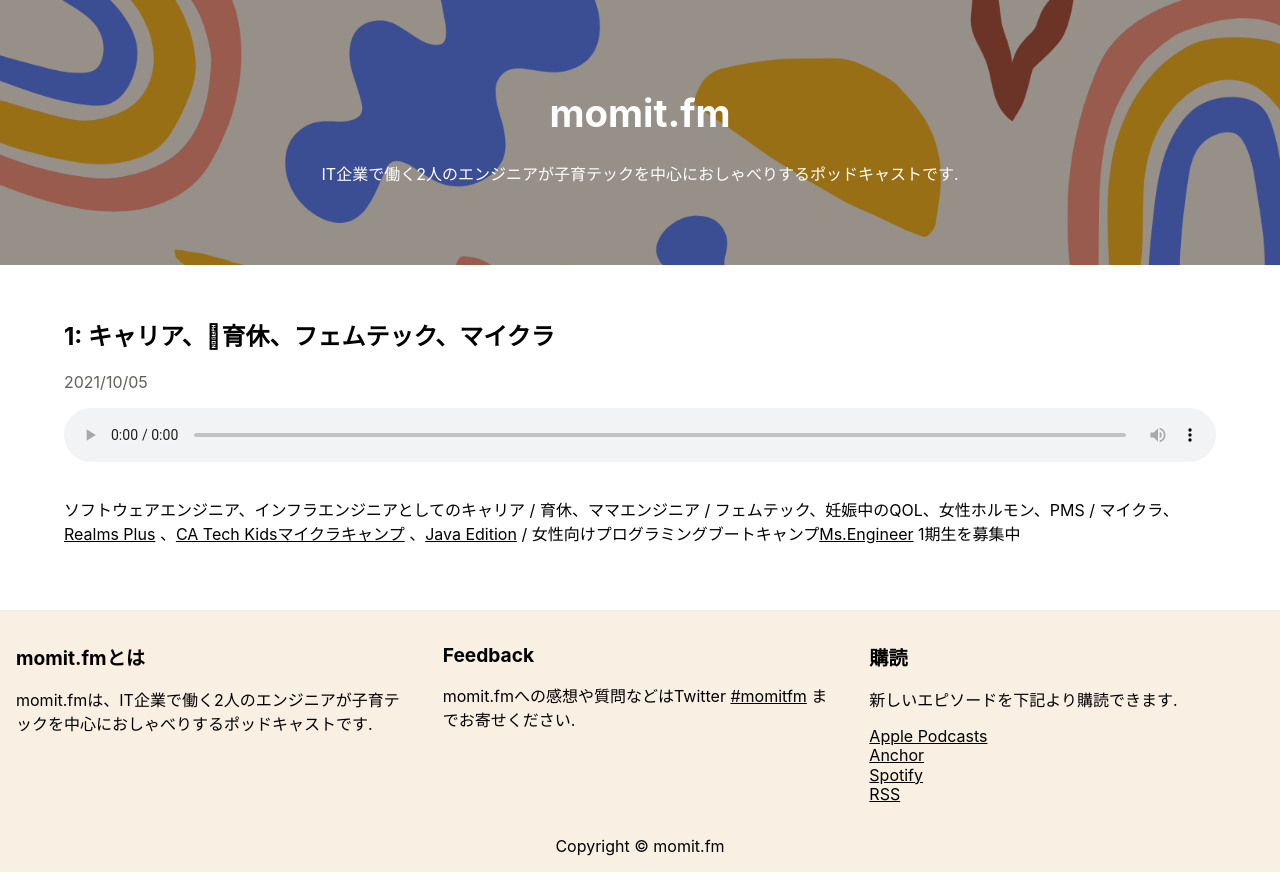
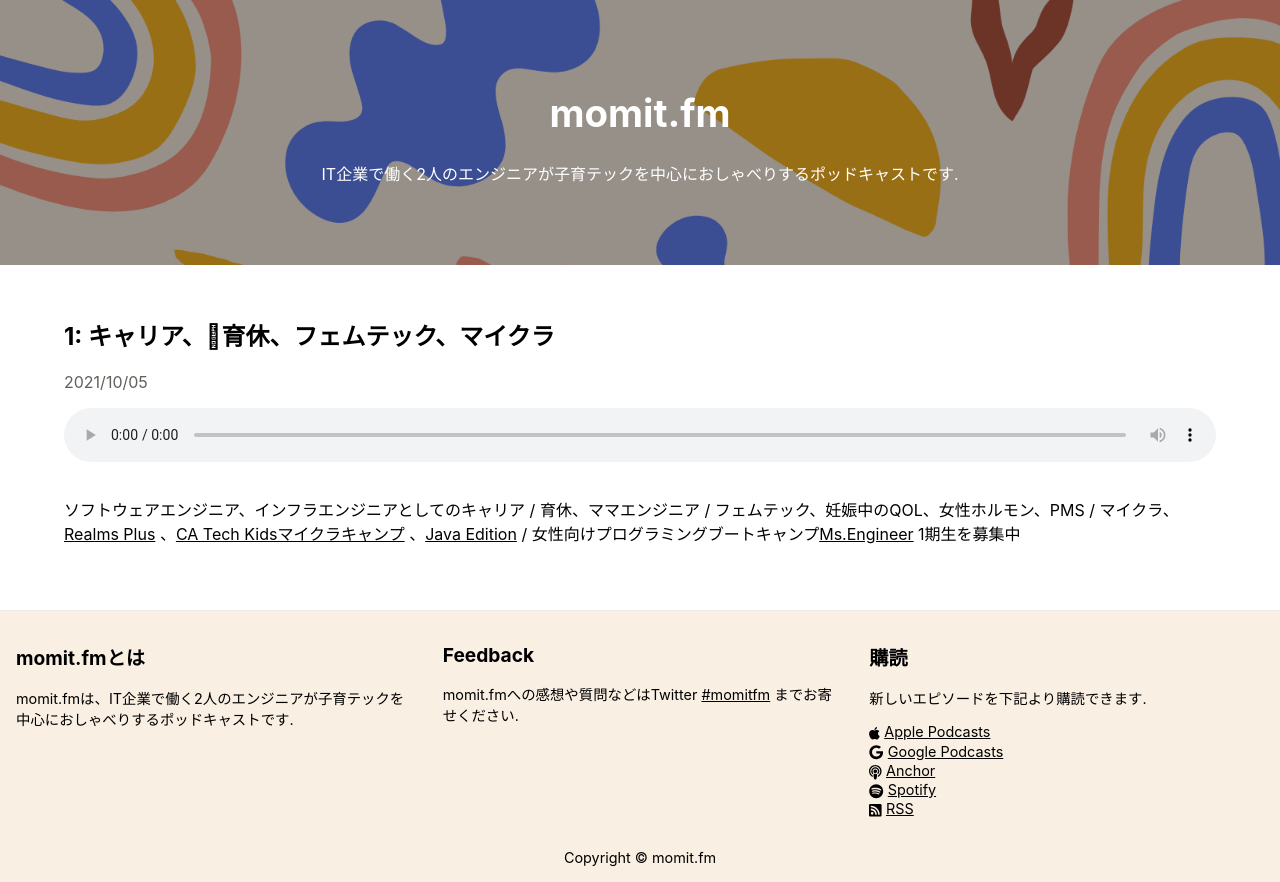
Before and after one commit to fuzzy31u/momit.fm, a Next.js app: page / in a window 1280 px wide. Built offline with nearby package versions, Linux system fonts and the light colour scheme.

Commit message:
Add font awesome and update footer

```diff
--- a/package.json
+++ b/package.json
@@ -9,6 +9,10 @@
     "lint": "next lint"
   },
   "dependencies": {
+    "@fortawesome/fontawesome-svg-core": "^1.2.36",
+    "@fortawesome/free-brands-svg-icons": "^5.15.4",
+    "@fortawesome/free-solid-svg-icons": "^5.15.4",
+    "@fortawesome/react-fontawesome": "^0.1.15",
     "next": "11.1.2",
     "react": "17.0.2",
     "react-dom": "17.0.2"
--- a/pages/index.tsx
+++ b/pages/index.tsx
@@ -1,5 +1,8 @@
 import Head from 'next/head'
 import Image from 'next/image'
+import { FontAwesomeIcon } from '@fortawesome/react-fontawesome'
+import { faPodcast, faRssSquare } from '@fortawesome/free-solid-svg-icons'
+import { faGoogle, faSpotify, faApple } from '@fortawesome/free-brands-svg-icons'
 import styles from '../styles/Home.module.css'
 
 const description = "IT企業で働く2人のエンジニアが子育テックを中心におしゃべりするポッドキャストです."
@@ -55,10 +58,11 @@
             <h2>購読</h2>
             <p>新しいエピソードを下記より購読できます.</p>
             <ul>
-            <li><a href="https://podcasts.apple.com/us/podcast/momit-fm/id1589345170">Apple Podcasts</a></li>
-            <li><a href="https://anchor.fm/momitfm/episodes/1-e18cb2k">Anchor</a></li>
-            <li><a href="https://open.spotify.com/show/5F2ppZb8gxJngLlO6wlIqX">Spotify</a></li>
-            <li><a href="https://anchor.fm/s/6d02f284/podcast/rss">RSS</a></li>
+            <li><FontAwesomeIcon icon={faApple} className={styles.footer_subscribe_icon} /> <a href="https://podcasts.apple.com/us/podcast/momit-fm/id1589345170">Apple Podcasts</a></li>
+            <li><FontAwesomeIcon icon={faGoogle} className={styles.footer_subscribe_icon} /> <a href="https://podcasts.google.com/feed/aHR0cHM6Ly9hbmNob3IuZm0vcy82ZDAyZjI4NC9wb2RjYXN0L3Jzcw">Google Podcasts</a></li>
+            <li><FontAwesomeIcon icon={faPodcast} className={styles.footer_subscribe_icon} /> <a href="https://anchor.fm/momitfm/episodes/1-e18cb2k">Anchor</a></li>
+            <li><FontAwesomeIcon icon={faSpotify} className={styles.footer_subscribe_icon} /> <a href="https://open.spotify.com/show/5F2ppZb8gxJngLlO6wlIqX">Spotify</a></li>
+            <li><FontAwesomeIcon icon={faRssSquare} className={styles.footer_subscribe_icon} /> <a href="https://anchor.fm/s/6d02f284/podcast/rss">RSS</a></li>
             </ul>
           </section>
         </div>
--- a/styles/Home.module.css
+++ b/styles/Home.module.css
@@ -63,6 +63,7 @@
   border-top: 1px solid #eaeaea;
   background-color: #f9efe3;
   padding-bottom: 1rem;
+  font-size: 0.9rem;
 }
 
 .footer_inner {
@@ -72,6 +73,11 @@
 .footer_section {
   width: 100%;
   padding: 1rem;
+}
+
+.footer_subscribe_icon {
+  width: 0.8rem;
+  vertical-align: text-bottom;
 }
 
 .footer h2 {
```
Also changed, not shown: 1 other file (tests, documents, lock files or other folders).
